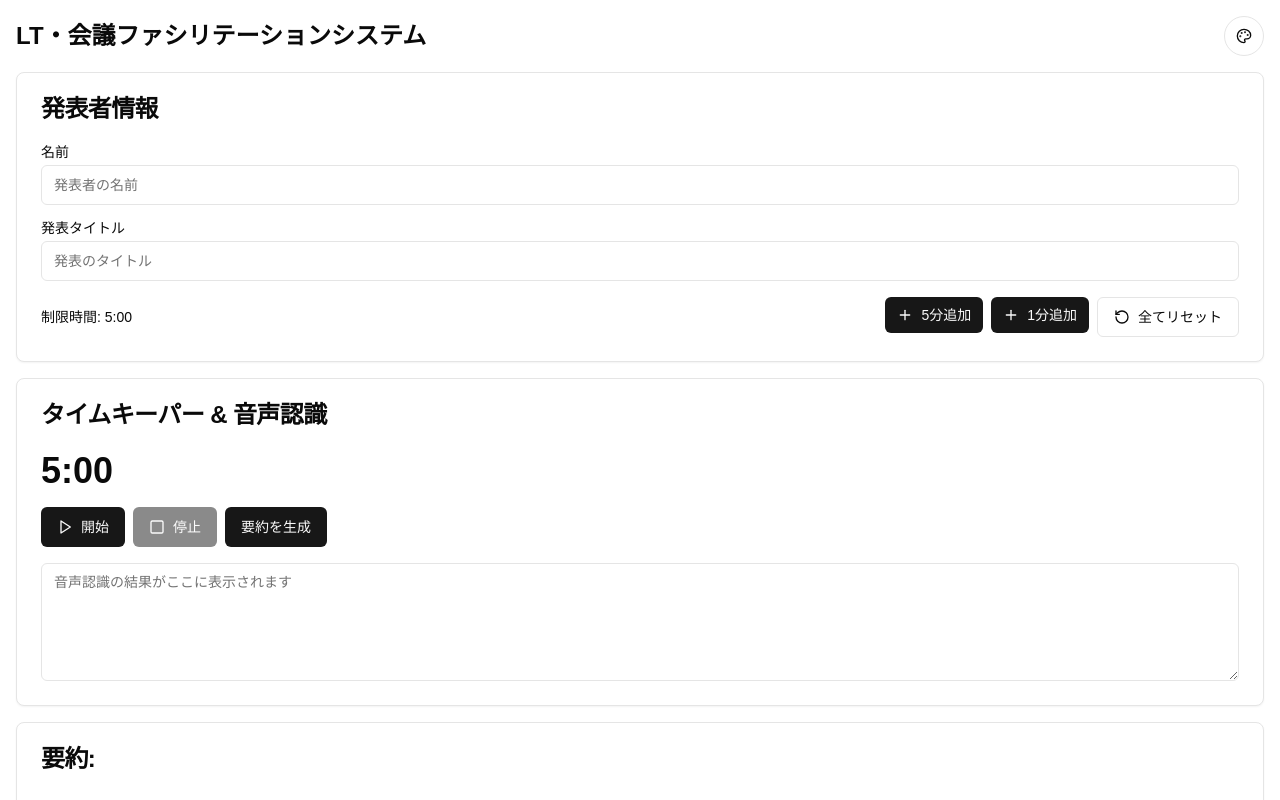
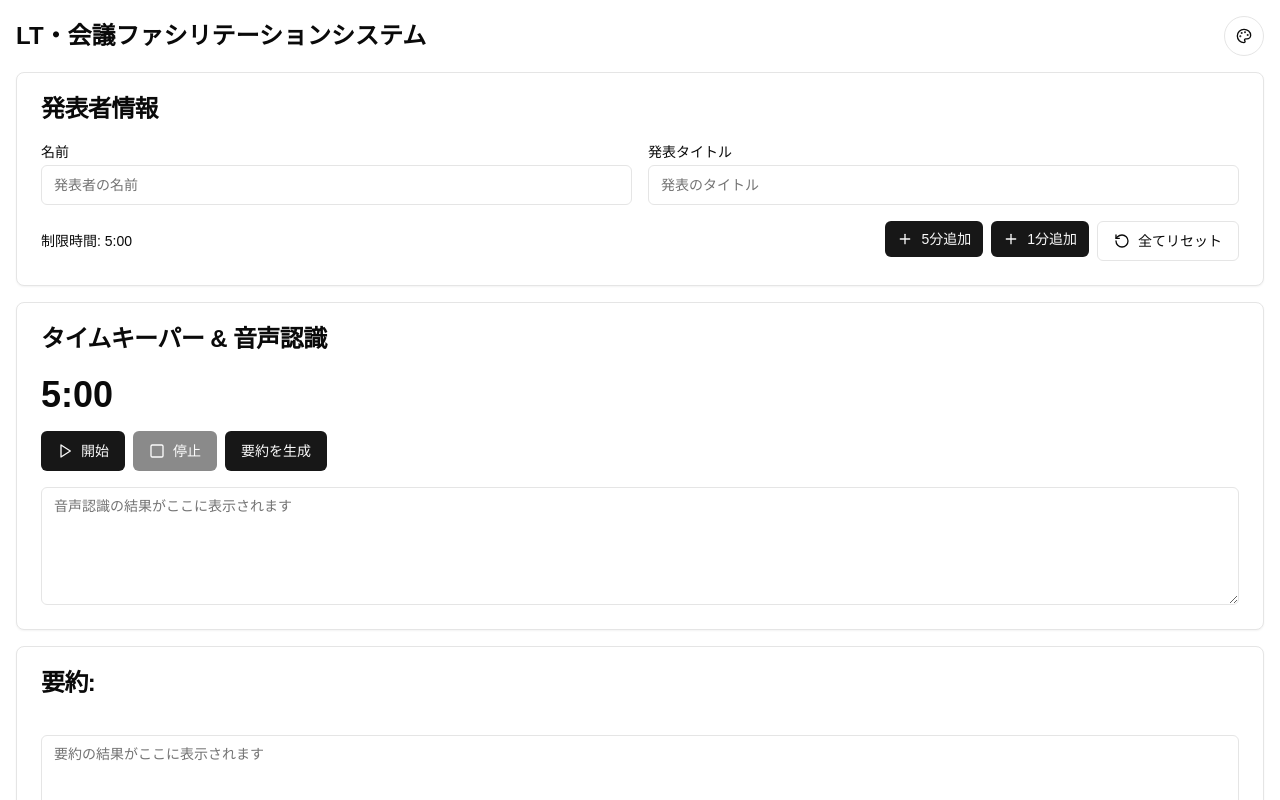
Before and after one commit to terisuke/Hackathon20240928, a Next.js app: page / in a window 1280 px wide. Shown: the top 800 px of the page. Built offline with nearby package versions, Linux system fonts and the light colour scheme.

Commit message:
adjust design

```diff
--- a/components/app-page.tsx
+++ b/components/app-page.tsx
@@ -238,7 +238,7 @@ export function AppPage() {
           <CardTitle>発表者情報</CardTitle>
         </CardHeader>
         <CardContent>
-          <div className="grid w-full items-center gap-4">
+          <div className="grid w-full gap-4 sm:grid-cols-2">
             <div className="flex flex-col space-y-1.5">
               <Label htmlFor="name">名前</Label>
               <Input
@@ -257,6 +257,7 @@ export function AppPage() {
                 onChange={(e) => setTitle(e.target.value)}
               />
             </div>
+            <div className="flex flex-col sm:col-span-2">
               <div className="flex items-center justify-between">
                 <div className="text-sm font-medium">制限時間: {formatTime(timeLimit)}</div>
                 <div className="flex space-x-2">
@@ -272,6 +273,7 @@ export function AppPage() {
                     <RotateCcw className="mr-2 h-4 w-4" />
                     全てリセット
                   </Button>
+                </div>
               </div>
             </div>
           </div>
```
Lines whose indentation alone changed are shown as unchanged.
